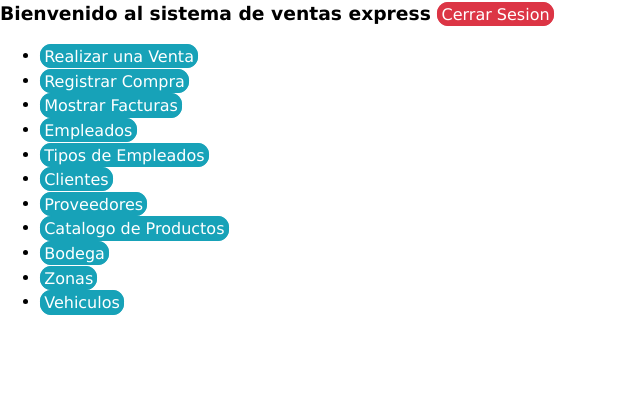
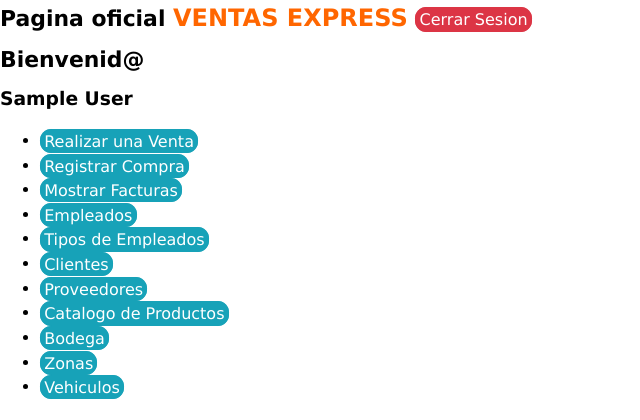
Before and after one commit to brandonndsi/ProyectoVentas, a PHP site: page /view/ventanaprincipalview/VentanaPrincipalView.php in a window 1280 px wide. Shown: the top 420 px of the page, without its empty margins (0-640 px from the left). Run offline with PHP 8.4, Linux system fonts and the light colour scheme; the visitor is signed in with stand-in values (Sample User, id 1).

Commit message:
Actualizacion logeo

```diff
--- a/PhpProjectVenta/index.php
+++ b/PhpProjectVenta/index.php
@@ -2,8 +2,7 @@
 
 <html>
     <head>
-        <!-- <meta http-equiv="Refresh" content="0,url= view/loginview/LoginView.php">-->
-         <meta http-equiv="Refresh" content="0,url= view/ventanaprincipalview/VentanaPrincipalView.php">
+        <meta http-equiv="Refresh" content="0,url= view/loginview/LoginView.php">
     </head>
     <body>
         <?php
--- a/PhpProjectVenta/view/ventanaprincipalview/VentanaPrincipalView.php
+++ b/PhpProjectVenta/view/ventanaprincipalview/VentanaPrincipalView.php
@@ -11,8 +11,26 @@
 
 <body>
     <h3>
-        Bienvenido al sistema de ventas express
-        <a href="../../business/sesionaccion/SesionDesconectarAccion.php" class="btn btn-danger" >Cerrar Sesion</a>
+        <div class="section section-dark">
+            <div class="container">
+                <div class="row">
+                    <div class="col-md-12">
+                        <div class="calltoaction-wrapper">
+                            <h3>Pagina oficial <span style="color:#ff6600; text-transform:uppercase;font-size:24px;">ventas express</span> <a href="../../business/sesionaccion/SesionDesconectarAccion.php" class="btn btn-danger" >Cerrar Sesion</a></h3>
+                            <?php
+                            session_start();
+                            $nombrePersona = $_SESSION['personanombre'];
+                            ?>
+                            <h3>Bienvenid@</h3>
+                            <?php
+                            echo " " . $nombrePersona;
+                            ?>
+                        </div>
+                    </div>
+                </div>
+            </div>
+        </div>
+
     </h3>
     <ul>
         <li><a href="../ventaview/VentaView.php" target="_parent" class="btn btn-info">Realizar una Venta</a></li>
```
Also changed, not shown: PhpProjectVenta/business/sesionaccion/SesionIniciarAccion.php (+5 -6 lines).
